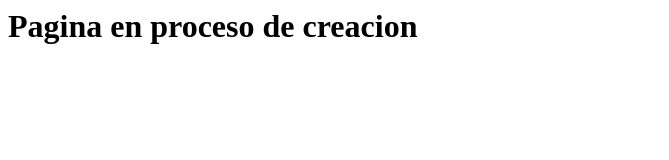
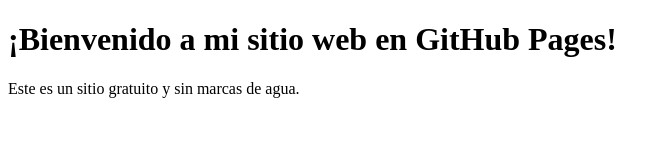
Before and after one commit to alfonso911234/MultiJuegos, a plain HTML site: page index.html in a window 1280 px wide. Shown: the whole page, without its empty margins (0-669 px from the left). Drawn offline with Linux system fonts and the light colour scheme.

Commit message:
index.html

```diff
--- a/index.html
+++ b/index.html
@@ -1 +1,10 @@
-<h1>Pagina en proceso de creacion</h1>
+<!DOCTYPE html>
+<html>
+<head>
+    <title>Mi Sitio Web</title>
+</head>
+<body>
+    <h1>¡Bienvenido a mi sitio web en GitHub Pages!</h1>
+    <p>Este es un sitio gratuito y sin marcas de agua.</p>
+</body>
+</html>
```
